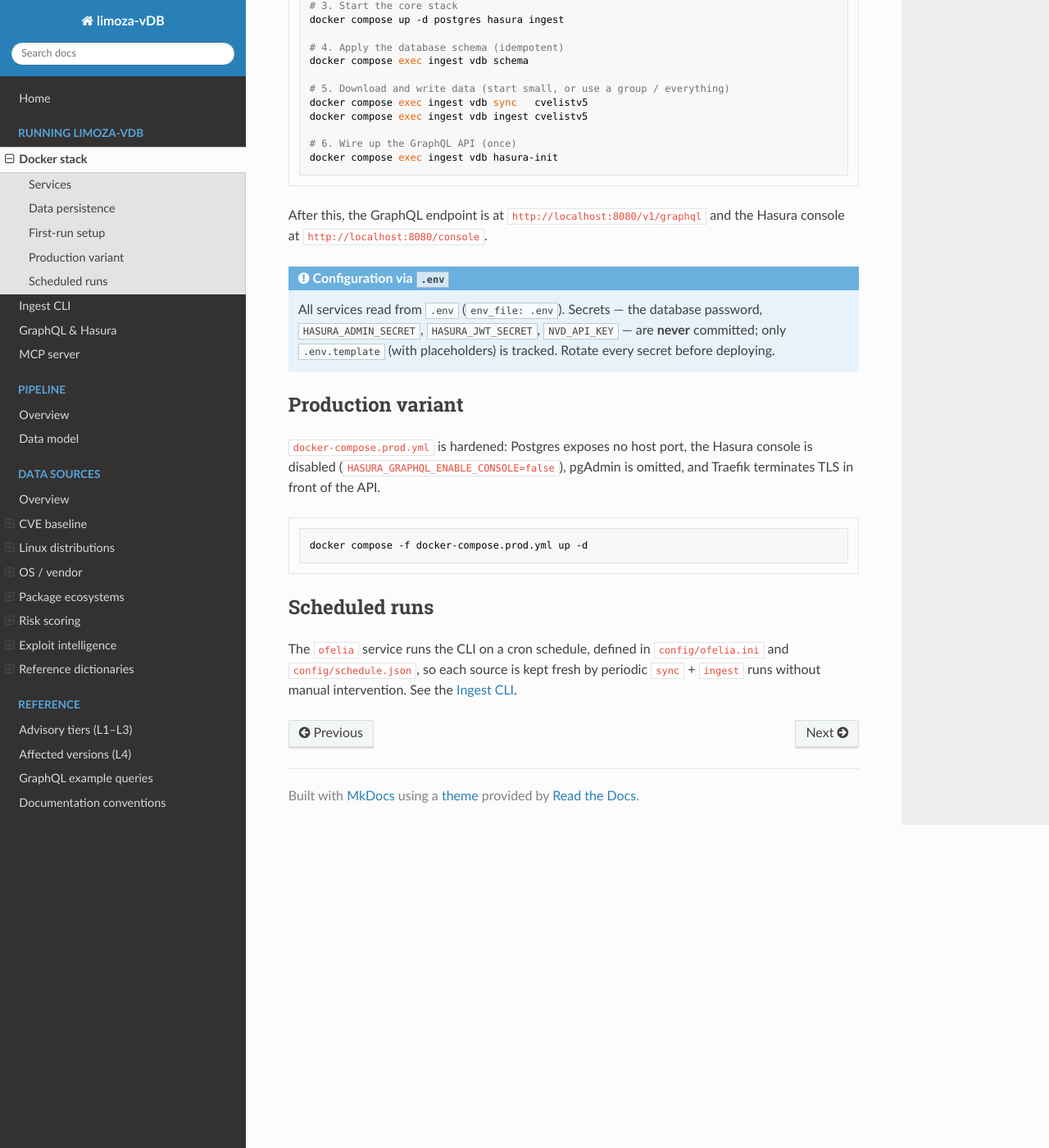
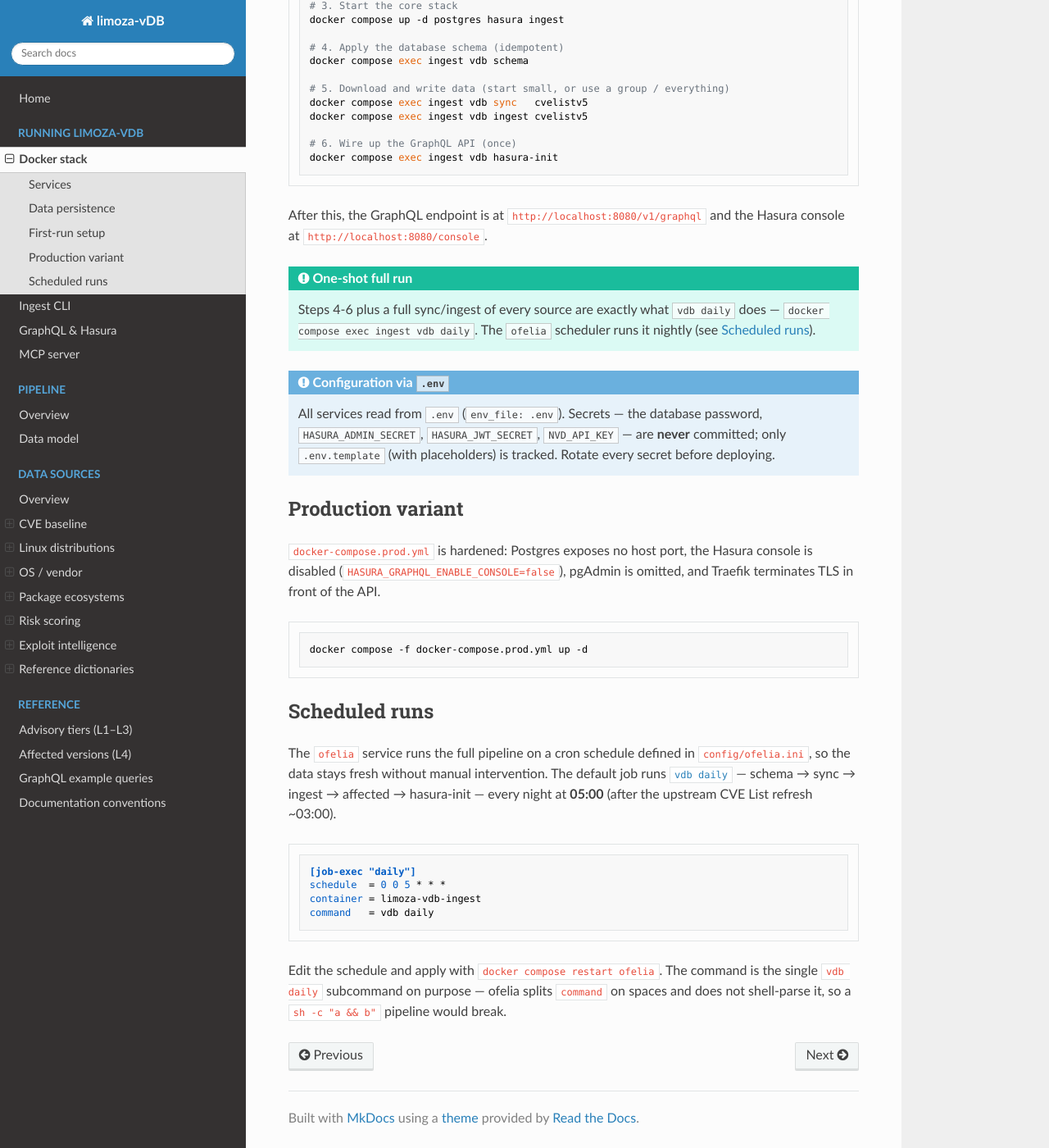
Before and after one commit to Limozacloud/limoza-vDB, an MkDocs documentation site: the page built from docs/running/docker.md, in a window 1280 px wide and 1400 px high, scrolled down 1321 px. Shown: the whole window at 82% size. Built offline with MkDocs 1.6.1, drawn with Linux system fonts in a browser that asks for light colours; nearby versions of some CDN libraries; some of the changed text lies outside the part shown.

Commit message:
fix: ofelia daily job — run the pipeline via a single `vdb daily` command (#9)
The ofelia command `sh -c "vdb schema && vdb sync && …"` failed at 05:00 (exit 1 in
289ms): ofelia splits `command` on spaces and does NOT shell-parse it, so the quotes
and `&&` were mangled and vdb only printed its usage. Move the whole pipeline into a
`vdb daily` subcommand and point ofelia at `vdb daily` (a single token-list).

- run.py: `daily` command — schema → sync → ingest → affected → hasura-init; runs every
  phase regardless of per-source sync/ingest failures (those stay isolated + logged),
  hard failures in schema/affected/hasura-init propagate.
- config/ofelia.ini: command = vdb daily (+ note on ofelia's no-shell-parse behaviour).
- docs: cli.md (daily command), docker.md (scheduled runs, services, first-run tip).

````diff
--- a/docs/running/docker.md
+++ b/docs/running/docker.md
@@ -20,7 +20,7 @@ cp docker-compose.dev.yml docker-compose.yml   # then `docker compose …` just
 | `postgres` | The database | `127.0.0.1:5432` |
 | `ingest` | The sync/ingest CLI (one idle container, see below) | — |
 | `hasura` | Serves the schema as a read-only GraphQL API | `8080` |
-| `ofelia` | Cron scheduler that runs the sync/ingest pipeline | — |
+| `ofelia` | Cron scheduler — runs `vdb daily` (full pipeline) nightly | — |
 | `pgadmin` | Database UI (development convenience) | `5050` |
 | `traefik` | Reverse proxy / TLS termination (production) | `80`/`443` |
 | `mcp` | Optional [MCP server](mcp.md) for LLM clients | `8765` |
@@ -68,6 +68,11 @@ docker compose exec ingest vdb hasura-init
 After this, the GraphQL endpoint is at `http://localhost:8080/v1/graphql` and the
 Hasura console at `http://localhost:8080/console`.
 
+!!! tip "One-shot full run"
+    Steps 4-6 plus a full sync/ingest of every source are exactly what
+    [`vdb daily`](cli.md#daily) does — `docker compose exec ingest vdb daily`. The
+    `ofelia` scheduler runs it nightly (see [Scheduled runs](#scheduled-runs)).
+
 !!! note "Configuration via `.env`"
     All services read from `.env` (`env_file: .env`). Secrets — the database password,
     `HASURA_ADMIN_SECRET`, `HASURA_JWT_SECRET`, `NVD_API_KEY` — are **never** committed;
@@ -86,6 +91,18 @@ docker compose -f docker-compose.prod.yml up -d
 
 ## Scheduled runs
 
-The `ofelia` service runs the CLI on a cron schedule, defined in `config/ofelia.ini`
-and `config/schedule.json`, so each source is kept fresh by periodic `sync` + `ingest`
-runs without manual intervention. See the [Ingest CLI](cli.md).
+The `ofelia` service runs the full pipeline on a cron schedule defined in
+`config/ofelia.ini`, so the data stays fresh without manual intervention. The default
+job runs [`vdb daily`](cli.md#daily) — schema → sync → ingest → affected → hasura-init —
+every night at **05:00** (after the upstream CVE List refresh ~03:00).
+
+```ini
+[job-exec "daily"]
+schedule  = 0 0 5 * * *
+container = limoza-vdb-ingest
+command   = vdb daily
+```
+
+Edit the schedule and apply with `docker compose restart ofelia`. The command is the
+single `vdb daily` subcommand on purpose — ofelia splits `command` on spaces and does
+not shell-parse it, so a `sh -c "a && b"` pipeline would break.
````
Also changed, not shown: docs/running/cli.md (+16 -0 lines), 2 other files.
